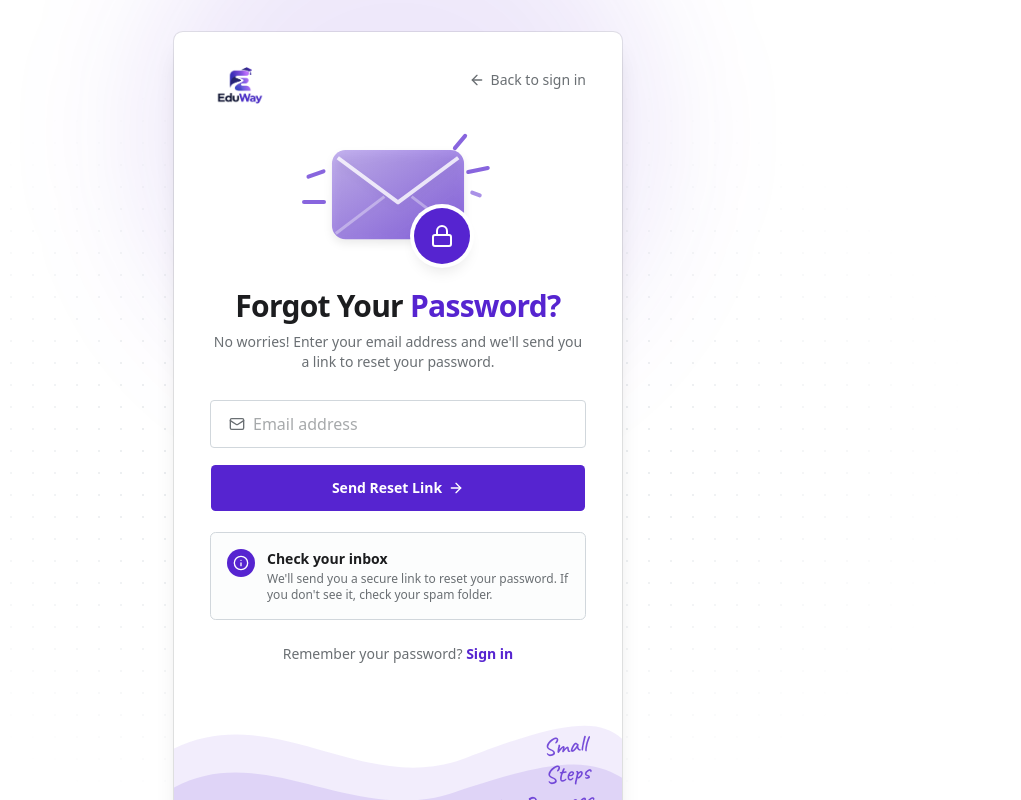
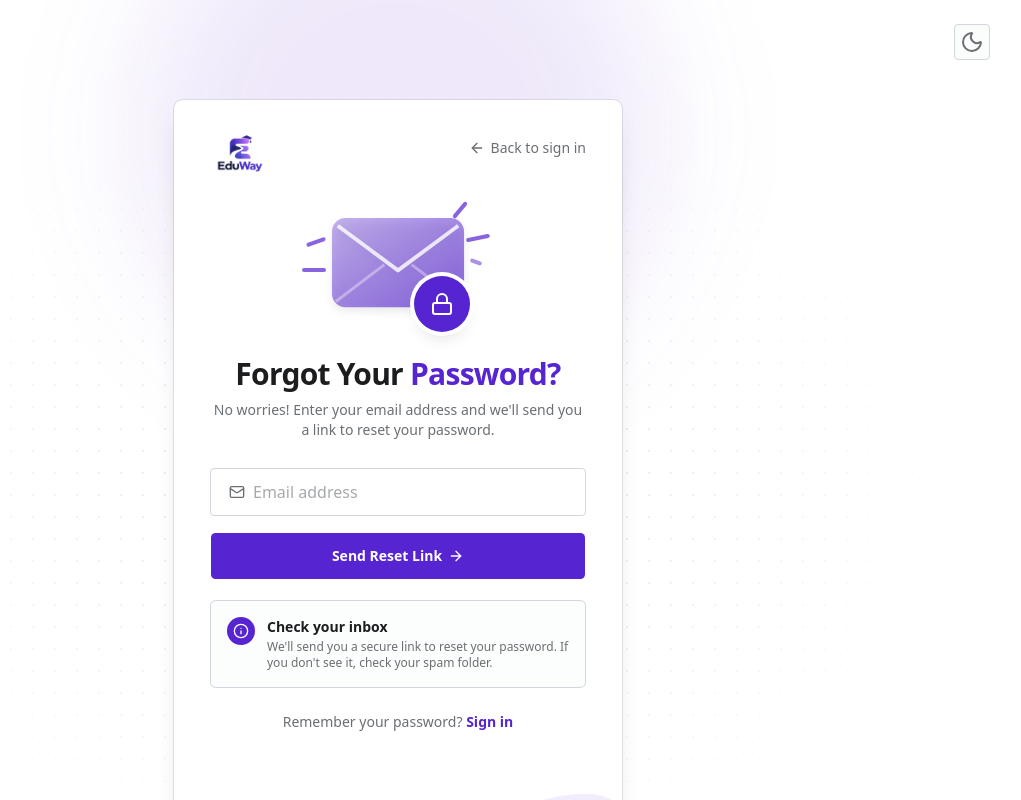
Before and after one commit to Ahmed-Hossam1/EduWay, a Next.js app: page /auth/forgot-password in a window 1280 px wide. Shown: the top 800 px of the page, without its empty margins (242-1263 px from the left). Built offline with nearby package versions, Linux system fonts and the light colour scheme.

Commit message:
update  forgotPassword Page ui

```diff
--- a/src/app/(auth)/auth/forgot-password/page.tsx
+++ b/src/app/(auth)/auth/forgot-password/page.tsx
@@ -1,4 +1,5 @@
 import { ForgotPasswordForm } from "@/features/auth/forgot-password/components/ForgotPasswordForm";
+import { AuthHeader } from "@/features/auth/shared/components/AuthHeader";
 
 export const metadata = {
     title: "Forgot Password",
@@ -21,9 +22,12 @@ export default async function ForgotPasswordPage({ searchParams }: Params) {
                 <div className="absolute inset-0 bg-[radial-gradient(var(--border)_1px,transparent_1px)] bg-size-[22px_22px] opacity-50 mask-[radial-gradient(ellipse_at_center,black_20%,transparent_65%)]" />
             </div>
 
-            {/* the card has its own logo + "Back to sign in" → no AuthHeader here */}
-            <div className="relative flex min-h-screen items-center justify-center px-4 py-8 sm:px-10">
-                <ForgotPasswordForm linkExpired={error === "link_expired"} />
+            <div className="relative flex min-h-screen flex-col">
+                <AuthHeader />
+
+                <div className="my-auto flex w-full justify-center px-6 py-10 sm:px-10">
+                    <ForgotPasswordForm linkExpired={error === "link_expired"} />
+                </div>
             </div>
         </main>
     );
```
